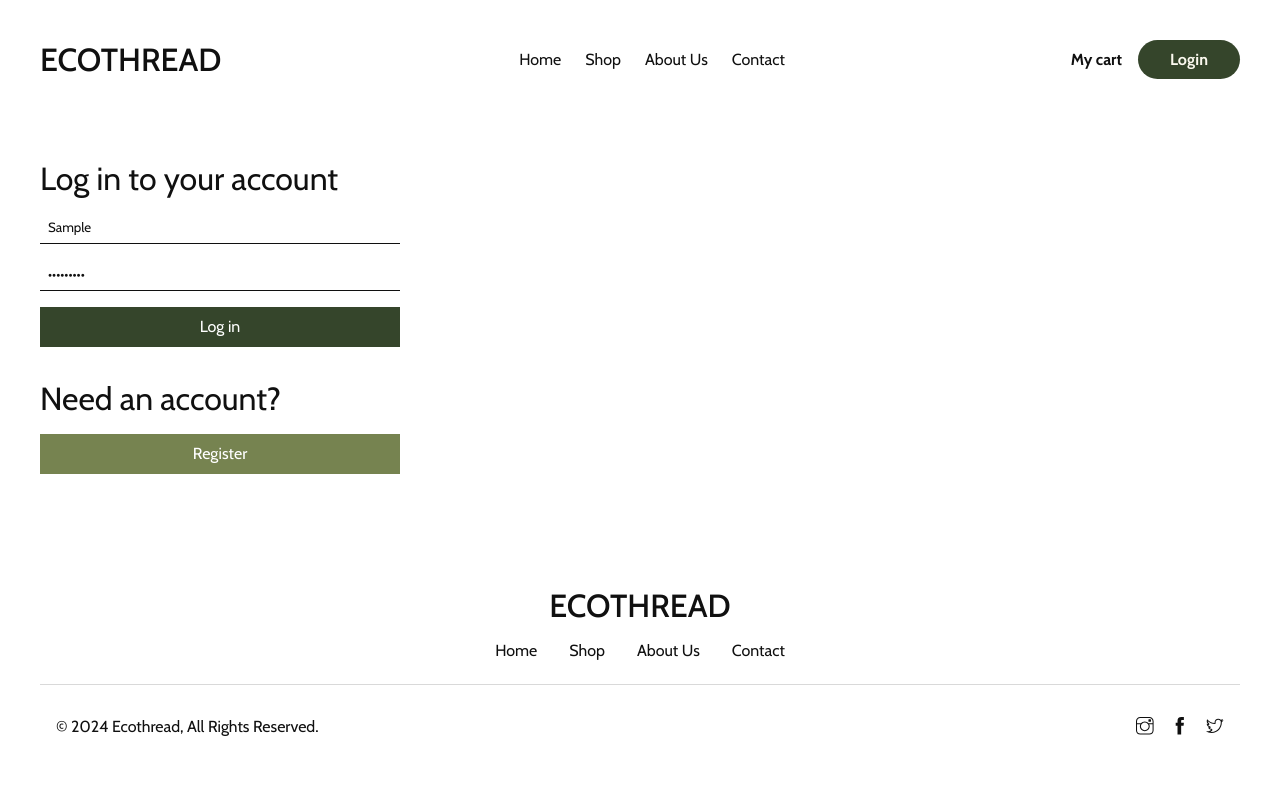
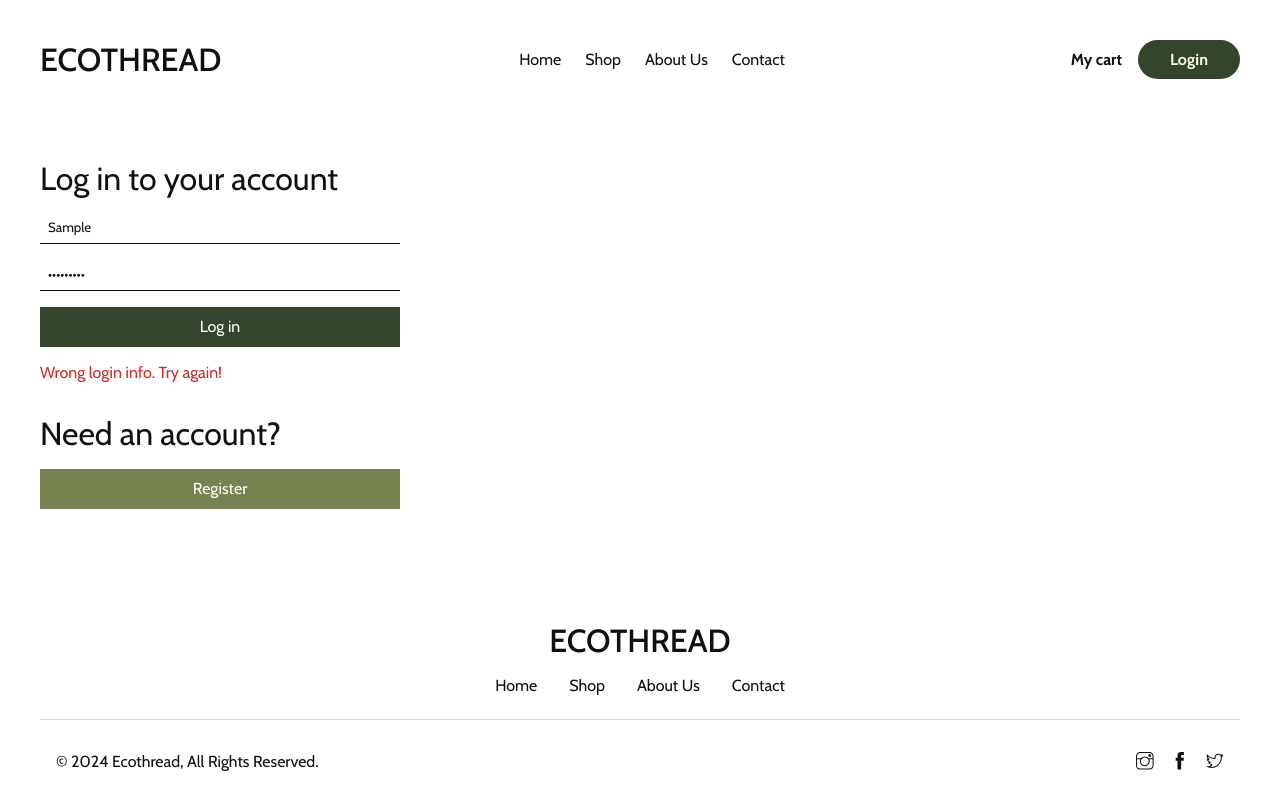
Before and after one commit to MateuszCode/ecothread, a React (Vite) app: page /login in a window 1280 px wide. Both pictures are taken after typing "Sample", "Sample123" into the empty fields and a click on the button "Log in". Built offline with nearby package versions, Linux system fonts and the light colour scheme; no server answers.

Commit message:
Users can now login and on login will be redirected to their accounts.

```diff
--- a/src/App.jsx
+++ b/src/App.jsx
@@ -26,7 +26,8 @@ export default function App() {
               <Route path="/shop" element={<Shop />} />
               <Route path="/contact" element={<Contact />}>Contact</Route>
               <Route path="/shop/:id" element={<ItemPage />} />
-              <Route path="/login" element={<LoginPage setUserData={setUserData} setAuthenticated={setAuthenticated}/>}></Route>
+              <Route path="/login" element={<LoginPage setUserData={setUserData} setAuthenticated={setAuthenticated}
+              authenticated={authenticated}/>}></Route>
               <Route path="/cart" element={<ItemPage/>}></Route>
               <Route element={<AuthRequired authenticated={authenticated}/>}>
                 <Route path="/your-account" element={<UserAccount />} />
--- a/src/pages/LoginPage.jsx
+++ b/src/pages/LoginPage.jsx
@@ -1,10 +1,11 @@
 import React from 'react'
 import {getUserData} from '../../Data/api'
-import {Link} from "react-router-dom"
+import {Link, Navigate} from "react-router-dom"
 
 
-export default function LoginPage({setUserData, setAuthenticated}) {
+export default function LoginPage({setUserData, setAuthenticated, authenticated}) {
     const [formData, setFormData] = React.useState({username: "", password: ""})
+    const [wrongLoginDetails, setWrongLoginDetails] = React.useState(false)
 
     function handleChange(event) {
         setFormData(prevData => {
@@ -26,10 +27,13 @@ export default function LoginPage({setUserData, setAuthenticated}) {
           })
             .then((res) => res.json())
             .then((json) => {
-                setAuthorized(true)
+                setWrongLoginDetails(false)
+                setAuthenticated(true)
                 loginUser(formData.username, formData.password)
                })
-            .catch((err) => console.log(err))
+            .catch((err) => {
+                setWrongLoginDetails(true)
+            })
     }
 
 
@@ -41,6 +45,7 @@ export default function LoginPage({setUserData, setAuthenticated}) {
 
 
     return (
+        authenticated ? <Navigate to="/your-account"/> :
         <div className="login-page-container">
             <div className="login-page-login">
                 <h1>Log in to your account</h1>
@@ -49,7 +54,7 @@ export default function LoginPage({setUserData, setAuthenticated}) {
                         placeholder="Username"
                         type="text"
                         name="username"
-                        value={formData.email}
+                        value={formData.username}
                         onChange={handleChange}
                         required
                         />
@@ -64,6 +69,7 @@ export default function LoginPage({setUserData, setAuthenticated}) {
                     <button className="login-page-login-btn">Log in</button>
                 </form>
             </div>
+            {wrongLoginDetails ? <h4 className="wrong-login">Wrong login info. Try again!</h4> : null}
             <div className="register">
                 <h1>Need an account?</h1>
 
--- a/styles.css
+++ b/styles.css
@@ -669,6 +669,11 @@ input {
     flex-direction: column;
 }
 
+.wrong-login {
+    color: rgb(205, 42, 42);
+    margin-top: 1em;
+}
+
 @media (min-width: 750px) {
     input,
     .login-page-login-btn,
```
